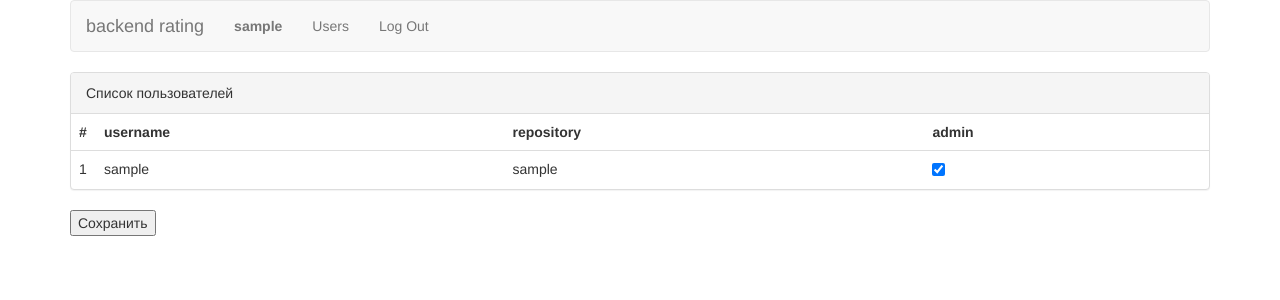
After one commit to 460s/students_rating, a Flask app: page /users in a window 1280 px wide. The commit adds this page. Shown: the top 300 px of the page. Run offline with Flask 2, Linux system fonts and the light colour scheme; the visitor is signed in with stand-in values (Sample User, id 1); data comes from the database, SQL or seed files in the repository; some libraries are stand-ins or nearby versions.

Commit message:
is_admin and user list

```diff
--- a/flask_app/__init__.py
+++ b/flask_app/__init__.py
@@ -2,7 +2,7 @@ import os
 import json
 from flask import Flask
 from flask_bootstrap import Bootstrap
-from flask_app import db, server, lectures
+from flask_app import db, server, lectures, user
 
 
 def get_config(path):
@@ -28,5 +28,6 @@ def create_app():
     db.init_app(app)
     app.register_blueprint(server.bp)
     app.register_blueprint(lectures.bp)
+    app.register_blueprint(user.bp)
     app.add_url_rule('/', endpoint='index')
     return app
--- a/flask_app/db.py
+++ b/flask_app/db.py
@@ -32,9 +32,17 @@ def init_db():
 
 def update_db():
     db = get_db()
+    try:
+        with current_app.open_resource('update_schema.sql') as f:
+            db.executescript(f.read().decode('utf8'))
+    except:
+        pass
+    try:
+        with current_app.open_resource('update_schema.2.sql') as f:
+            db.executescript(f.read().decode('utf8'))
+    except:
+        pass
 
-    with current_app.open_resource('update_schema.sql') as f:
-        db.executescript(f.read().decode('utf8'))
 
 
 @click.command('init-db')
--- a/flask_app/schema.sql
+++ b/flask_app/schema.sql
@@ -6,7 +6,8 @@ CREATE TABLE user (
   id INTEGER PRIMARY KEY AUTOINCREMENT,
   username TEXT UNIQUE NOT NULL,
   password TEXT NOT NULL,
-  repository TEXT NOT NULL
+  repository TEXT NOT NULL,
+  is_admin INTEGER
 );
 
 create table t2u
--- a/flask_app/server.py
+++ b/flask_app/server.py
@@ -20,6 +20,17 @@ def login_required(view):
     return wrapped_view
 
 
+def admin_required(view):
+    @functools.wraps(view)
+    def wrapped_view(**kwargs):
+        if g.user is None or g.user['admin'] != 1:
+            return redirect(url_for('server.login'))
+
+        return view(**kwargs)
+
+    return wrapped_view
+
+
 @bp.before_app_request
 def load_logged_in_user():
     user_id = session.get('user_id')
@@ -28,7 +39,7 @@ def load_logged_in_user():
         g.user = None
     else:
         g.user = get_db().execute(
-            'SELECT * FROM user WHERE id = ?', (user_id,)
+            'SELECT *, IFNULL(is_admin, 0) AS admin FROM user WHERE id = ?', (user_id,)
         ).fetchone()
 
 
@@ -41,6 +52,7 @@ def index():
         'SELECT u.username, IFNULL(SUM(t2u.grade), 0) grade '
         'FROM user u '
         'LEFT JOIN  t2u ON u.id = t2u.user '
+        'WHERE IFNULL(u.is_admin, 0) = 0 '
         'GROUP BY u.username '
         'ORDER BY grade DESC, SUM(t2u.id)').fetchall()
     students = [s for i, s in enumerate(students) if
--- a/flask_app/templates/base.html
+++ b/flask_app/templates/base.html
@@ -30,9 +30,13 @@
     <a class="navbar-brand" href="{{ url_for('index') }}">backend rating</a>
     <div class="container-fluid">
         <ul class="nav navbar-nav">
-        {% if g.user %}
-            <li class="nav-item"><a href="#">{{ g.user['username'] }}</a></li>
+        {% if g.user and g.user['admin'] != 1 %}
+            <li class="nav-item"><a href="#"><b>{{ g.user['username'] }}</b></a></li>
             <li class="nav-item"><a class="nav-link" href="{{ url_for('lectures.lectures') }}">Homework</a></li>
+            <li class="nav-item"><a class="nav-link" href="{{ url_for('server.logout') }}">Log Out</a></li>
+        {% elif g.user and g.user['admin'] == 1 %}
+            <li class="nav-item"><a href="#"><b>{{ g.user['username'] }}</b></a></li>
+            <li class="nav-item"><a class="nav-link" href="{{ url_for('user.userlist') }}">Users</a></li>
             <li class="nav-item"><a class="nav-link" href="{{ url_for('server.logout') }}">Log Out</a></li>
         {% else %}
             <li class="nav-item"><a class="nav-link" href="{{ url_for('server.register') }}">Register</a></li>
--- a/flask_app/templates/index.html
+++ b/flask_app/templates/index.html
@@ -5,10 +5,12 @@
 {% endblock %}
 
 {% block content %}
+<div class="panel panel-default">
+    <div class="panel-heading">Текущий рейтинг</div>
     <table class="table">
       <thead>
         <tr>
-      <th>#</th>
+          <th style="width: 25px;">#</th>
           <th>Name</th>
           <th>Grade</th>
         </tr>
@@ -33,4 +35,5 @@
       {% endfor %}
       </tbody>
     </table>
+</div>
 {% endblock %}
--- /dev/null
+++ b/flask_app/templates/other/users.html
@@ -0,0 +1,30 @@
+{% extends 'base.html' %}
+
+{% block header %}
+  <h1>{% block title %}Users{% endblock %}</h1>
+{% endblock %}
+
+{% block content %}
+<form method="post">
+    <div class="panel panel-default">
+        <div class="panel-heading">Список пользователей</div>
+        <table class="table" name="user">
+            <tr>
+                <th style="width: 25px;">#</th>
+                <th>username</th>
+                <th>repository</th>
+                <th>admin</th>
+            </tr>
+        {% for u in users %}
+            <tr>
+                <td>{{u.id}}</td>
+                <td>{{u.username}}</td>
+                <td>{{u.repository}}</td>
+                <td><input type="checkbox" name="admin" value="{{u.id}}" {% if u.admin %} checked {% endif %}/></td>
+            </tr>
+        {% endfor %}
+        </table>
+    </div>
+    <input type="submit" value="Сохранить">
+</form>
+{% endblock %}
--- /dev/null
+++ b/flask_app/update_schema.2.sql
@@ -0,0 +1 @@
+ALTER TABLE user ADD is_admin INTEGER;
--- /dev/null
+++ b/flask_app/user.py
@@ -0,0 +1,29 @@
+from flask import (Blueprint, g, redirect, render_template, request, url_for)
+from flask_app.server import admin_required
+from flask_app.db import get_db
+
+
+bp = Blueprint('user', __name__, )
+
+
+@bp.route('/users', methods=('GET', 'POST'))
+@admin_required
+def userlist():
+    if g.user["admin"] != 1:
+        raise Exception('admin access required')
+
+    db = get_db()
+    if request.method == 'POST':
+        form = request.form.to_dict(flat=False)
+        db.execute('UPDATE user SET is_admin = 0')
+        if 'admin' in form:
+            for value in form['admin']:
+                db.execute('UPDATE user SET is_admin = 1 WHERE id = ?', (value,))
+        db.commit()
+        return redirect(url_for('user.userlist'))
+    else:
+        users_list = db.execute(
+            'SELECT u.id, u.username, u.repository, IFNULL(u.is_admin, 0) AS admin '
+            'FROM user u'
+        ).fetchall()
+        return render_template('other/users.html', users=users_list)
```
Also changed, not shown: flask_app/lectures.py (+14 -3 lines). Lines whose indentation alone changed are shown as unchanged.
